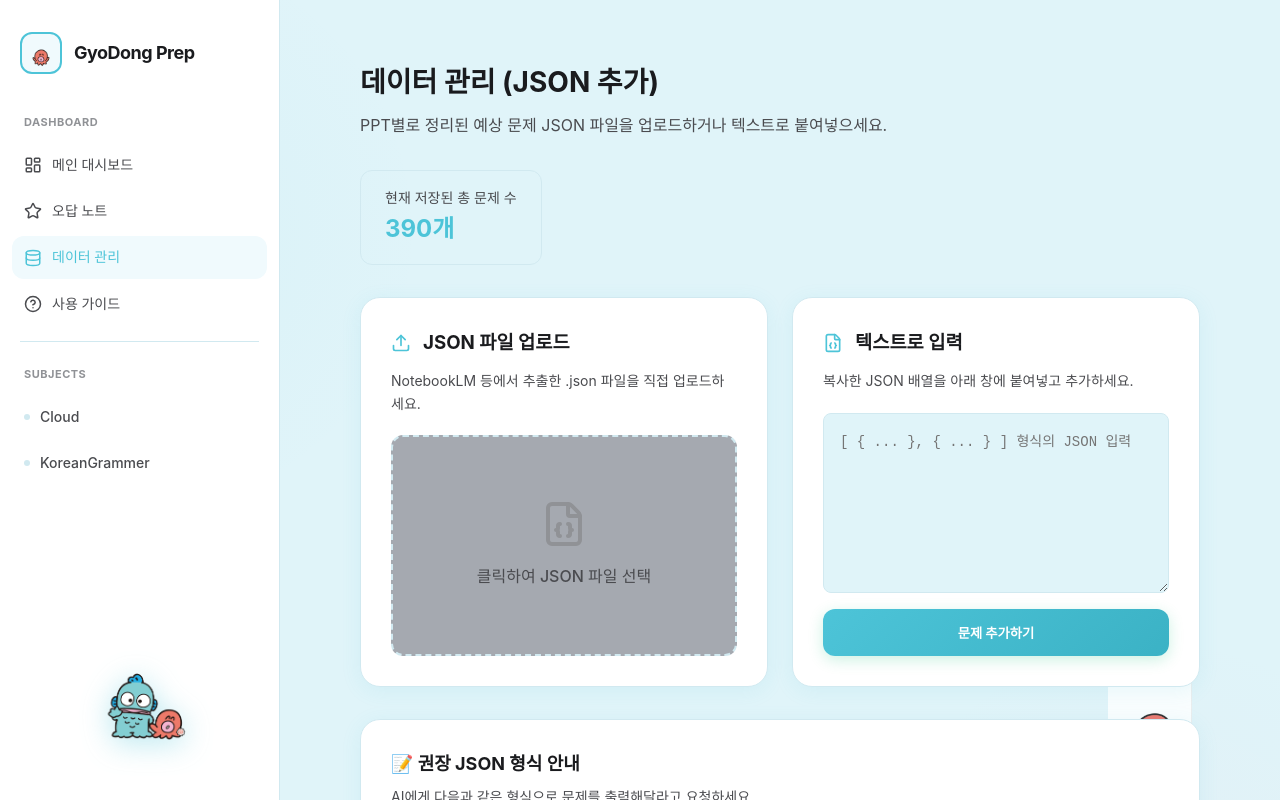
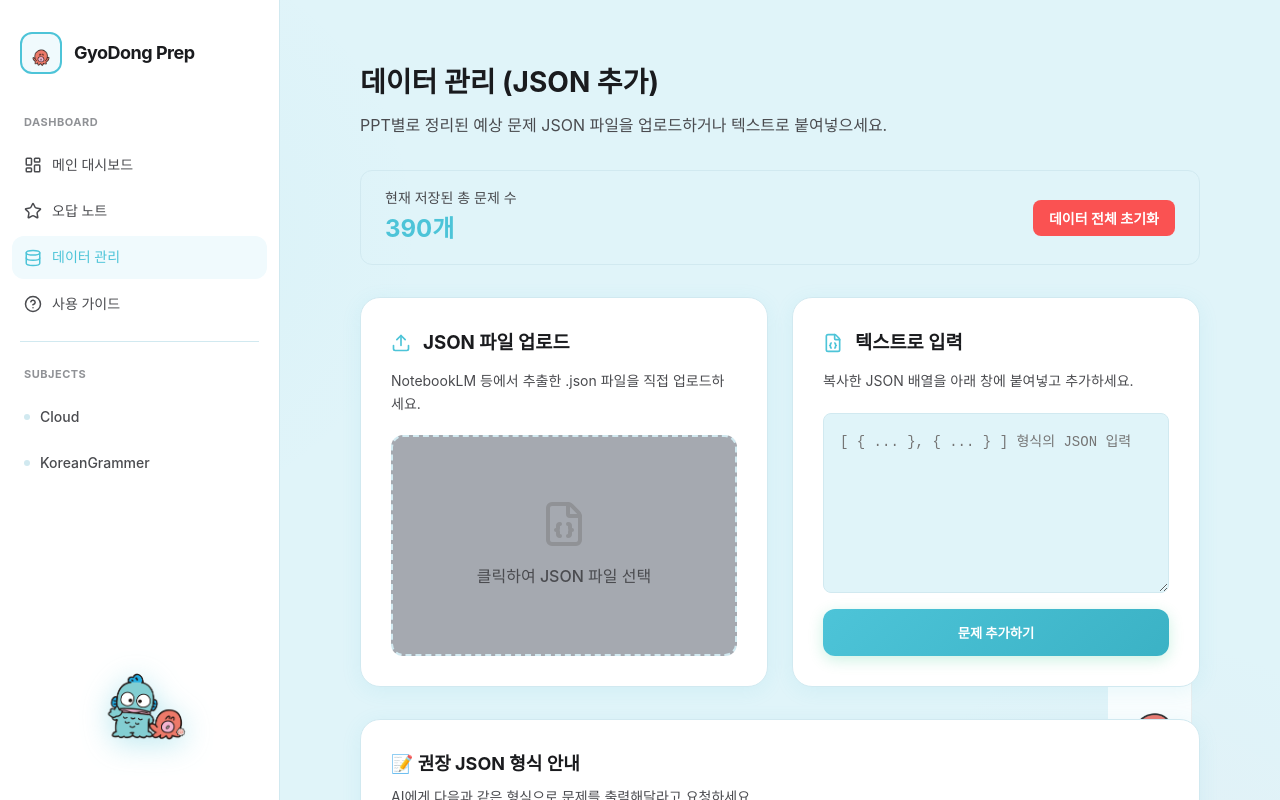
Before and after one commit to hjun813/midterm, a React (Vite) app: page /input in a window 1280 px wide. Shown: the top 800 px of the page. Built offline with nearby package versions, Linux system fonts and the light colour scheme; a web font is replaced by a local one.

Commit message:
초기화

```diff
--- a/src/context/QuizContext.tsx
+++ b/src/context/QuizContext.tsx
@@ -14,6 +14,7 @@
   setShuffleEnabled: (enabled: boolean) => void;
   toggleExcludeQuestion: (id: string) => void;
   resetExclusions: () => void;
+  resetAllData: () => void;
 }
 
 const defaultState: AppState = {
@@ -152,11 +153,18 @@
     setState(prev => ({ ...prev, excludedQuestionIds: [] }));
   };
 
+  const resetAllData = () => {
+    if (window.confirm("모든 저장된 데이터(오답 노트, 별표, 등록한 문제 등)를 초기화하고 처음 상태로 되돌리시겠습니까?")) {
+      localStorage.removeItem('quizAppState');
+      window.location.reload();
+    }
+  };
+
   return (
     <QuizContext.Provider value={{
         state, addQuestions, clearQuestions, saveExamResult,
         toggleStar, addToIncorrectNotes, removeFromIncorrectNotes, deleteQuestion,
-        setShuffleEnabled, toggleExcludeQuestion, resetExclusions
+        setShuffleEnabled, toggleExcludeQuestion, resetExclusions, resetAllData
     }}>
       {children}
     </QuizContext.Provider>
--- a/src/pages/InputPage.tsx
+++ b/src/pages/InputPage.tsx
@@ -5,7 +5,7 @@
 import styles from './InputPage.module.css';
 
 const InputPage: React.FC = () => {
-  const { addQuestions, state } = useQuizContext();
+  const { addQuestions, state, resetAllData } = useQuizContext();
   const [jsonText, setJsonText] = useState('');
   const [status, setStatus] = useState<{type: 'idle' | 'success' | 'error', message: string}>({ type: 'idle', message: '' });
 
@@ -73,11 +73,27 @@
         <p className={styles.subtitle}>PPT별로 정리된 예상 문제 JSON 파일을 업로드하거나 텍스트로 붙여넣으세요.</p>
       </div>
 
-      <div className={styles.statsCard}>
+      <div className={styles.statsCard} style={{ display: 'flex', justifyContent: 'space-between', alignItems: 'center' }}>
         <div className={styles.statItem}>
           <span className={styles.statLabel}>현재 저장된 총 문제 수</span>
           <span className={styles.statValue}>{state.questions.length}개</span>
         </div>
+        <button
+          onClick={resetAllData}
+          style={{
+            backgroundColor: 'var(--error-color)',
+            color: 'white',
+            padding: '8px 16px',
+            borderRadius: '8px',
+            fontSize: '14px',
+            fontWeight: '600',
+            display: 'flex',
+            alignItems: 'center',
+            gap: '8px'
+          }}
+        >
+          데이터 전체 초기화
+        </button>
       </div>
 
       <div className={styles.grid}>
```
